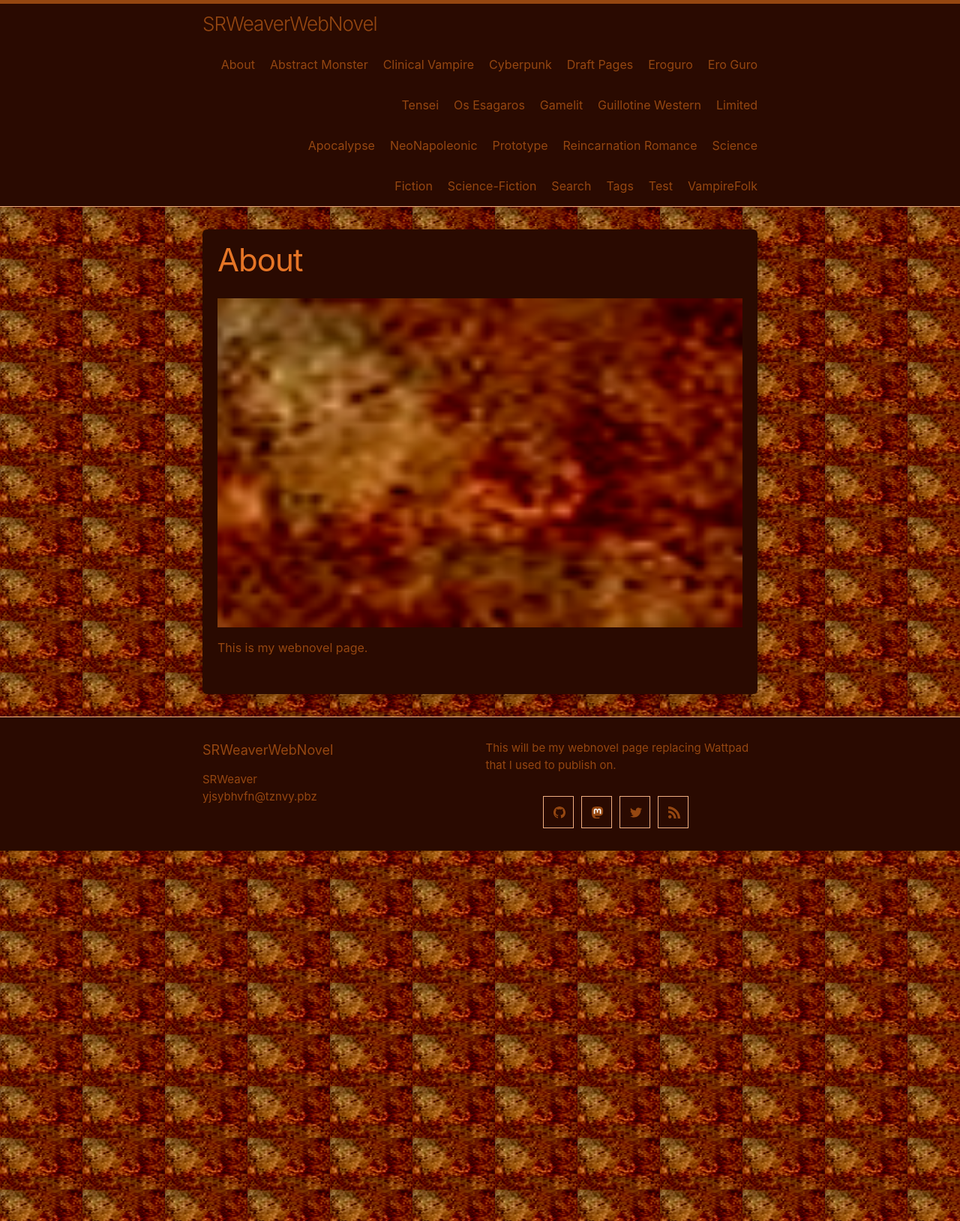
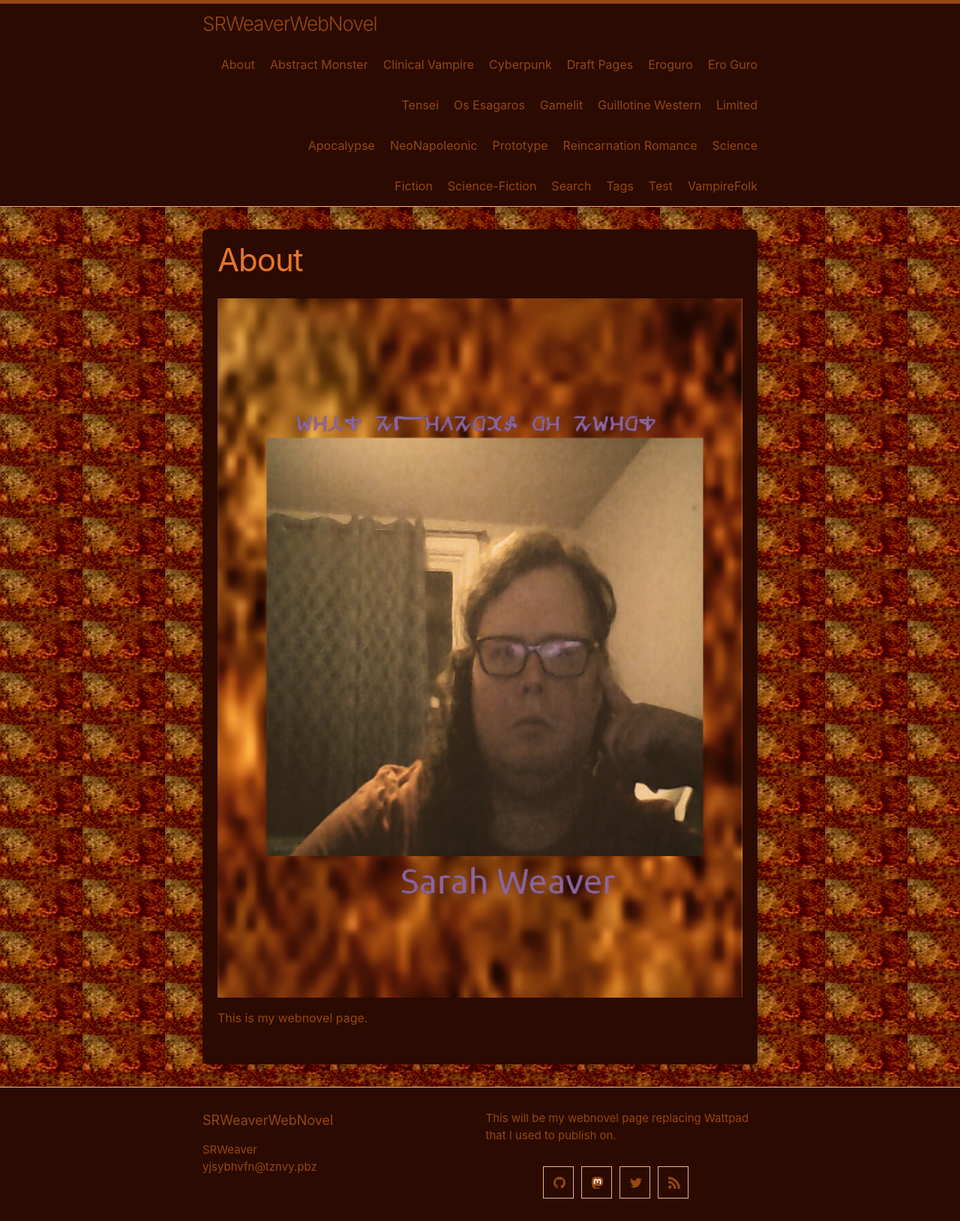
Before and after one commit to LWFlouisa/SRWeaverWebnovel, a Jekyll site: the page built from about.md, in a window 1280 px wide. Shown: the whole page at 75% size. Built offline with Jekyll 4.4.1, drawn with Linux system fonts in a browser that asks for light colours.

Commit message:
Update about.md

```diff
--- a/about.md
+++ b/about.md
@@ -2,6 +2,6 @@
 layout: page
 title: About
 ---
-<img src="https://raw.githubusercontent.com/LWFlouisa/SRWeaverWebnovel/main/assets/css/background/rust.png" width="100%">
+<img src="https://raw.githubusercontent.com/LWFlouisa/SRWeaverWebnovel/main/covers/version1.png" width="100%">
 
 This is my webnovel page.
```
